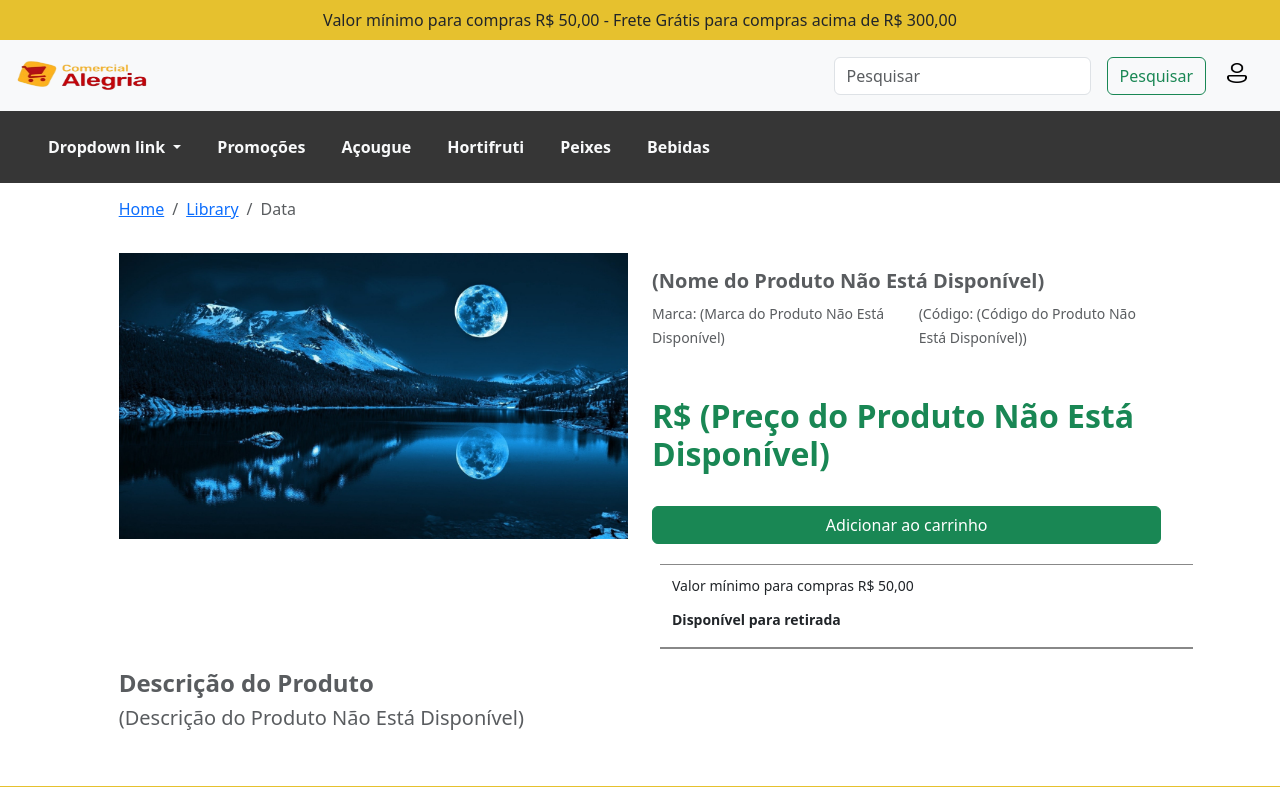
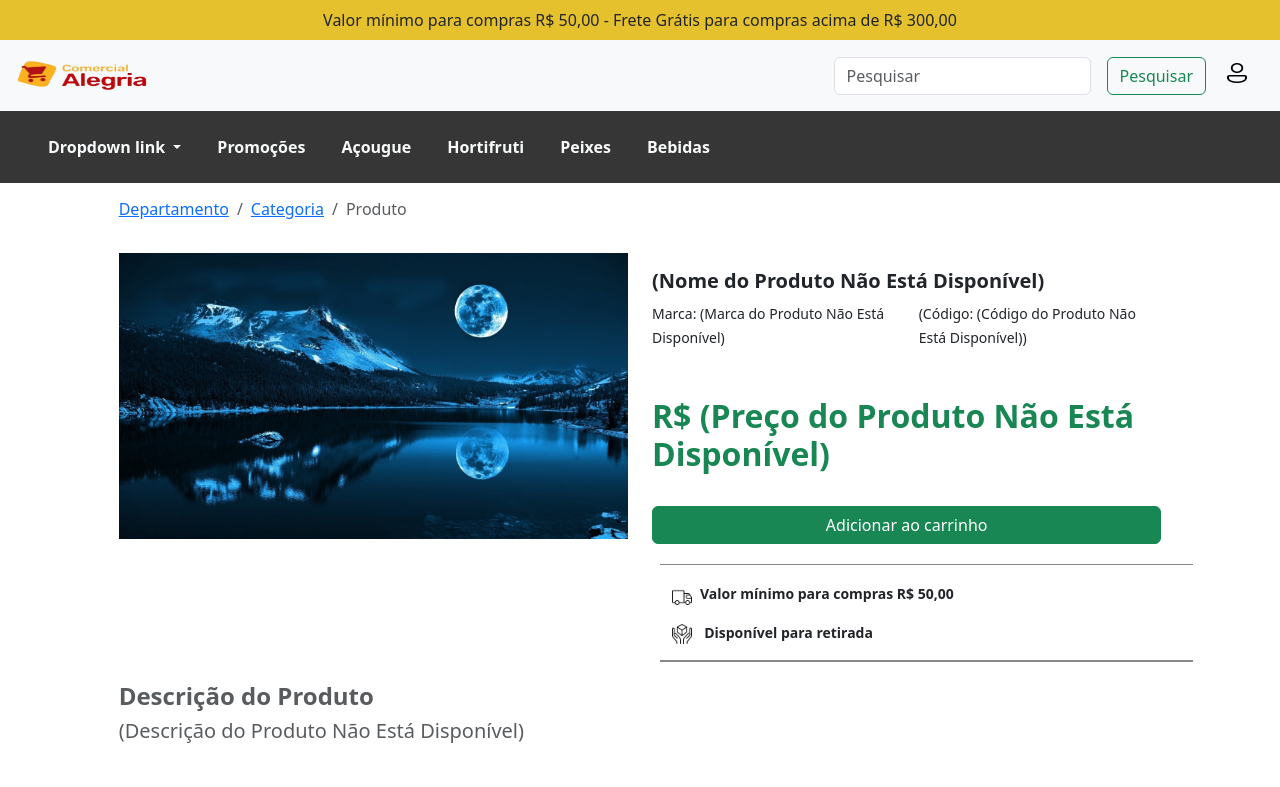
Before and after one commit to DerickDevCode/mercado-alegria, a Django app: page /produtos/ in a window 1280 px wide. Shown: the top 787 px of the page. Run offline with Django 5.2, Linux system fonts and the light colour scheme.

Commit message:
Finalizada página de detalhe do Produto close #17

```diff
--- a/mercado/produtos/templates/produtos/produto_detalhe.html
+++ b/mercado/produtos/templates/produtos/produto_detalhe.html
@@ -6,9 +6,9 @@
         <div>
             <nav aria-label="breadcrumb">
                 <ol class="breadcrumb">
-                    <li class="breadcrumb-item"><a href="#">Home</a></li>
-                    <li class="breadcrumb-item"><a href="#">Library</a></li>
-                    <li class="breadcrumb-item active" aria-current="page">Data</li>
+                    <li class="breadcrumb-item"><a href="#">Departamento</a></li>
+                    <li class="breadcrumb-item"><a href="#">Categoria</a></li>
+                    <li class="breadcrumb-item active" aria-current="page">Produto</li>
                 </ol>
             </nav>
         </div>
@@ -17,11 +17,11 @@
                 <img src="{% static 'img/1.jpg' %}" class="img-fluid" alt="img">
             </div>
             <div class="top-container-left-column col-12 col-lg-6 mt-3">
-                <h5 class="text-muted mt-3"><b>{{ produto.nome | default:'(Nome do Produto Não Está Disponível)' }}</b>
+                <h5 class=" mt-3"><b>{{ produto.nome | default:'(Nome do Produto Não Está Disponível)' }}</b>
                 </h5>
                 <div class="row">
                     <div class="col-md-6">
-                    <span class="text-muted">
+                    <span class="">
                         <small>
                             Marca:
                             <a class="text-reset text-decoration-none" href="#">
@@ -30,7 +30,7 @@
                     </span>
                     </div>
                     <div class="col-md-6">
-                        <span class="text-muted">
+                        <span class="">
                             <small>
                                 (Código: {{ produto.codigo | default:'(Código do Produto Não Está Disponível)' }})
                             </small>
@@ -45,8 +45,14 @@
                         </span>
                     </div>
                     <div style="border-bottom: 2px solid #888; border-top: 1px solid #888; margin: 20px">
-                        <p class="mt-2" style="margin-bottom: 10px"><small>Valor mínimo para compras R$ 50,00</small></p>
-                        <p><small><b>Disponível para retirada</b></small></p>
+                        <p class="mt-3" style="margin-bottom: 15px"><img
+                                style="height: 20px; margin-right: 8px"
+                                src="{% static 'img/caminhao-entrega.png' %}"><small><b>Valor mínimo para compras R$
+                            50,00</b></small>
+                        </p>
+                        <p><img style="height: 20px; margin-right: 8px" src="{% static 'img/frete.png' %}">
+                            <small><b>Disponível para retirada</b></small>
+                        </p>
                     </div>
                 </div>
             </div>
```
Also changed, not shown: mercado/base/static/css/bootstrap.css, mercado/base/static/img/caminhao-entrega.png (added), mercado/base/static/img/frete.png (added), 4 other files.
